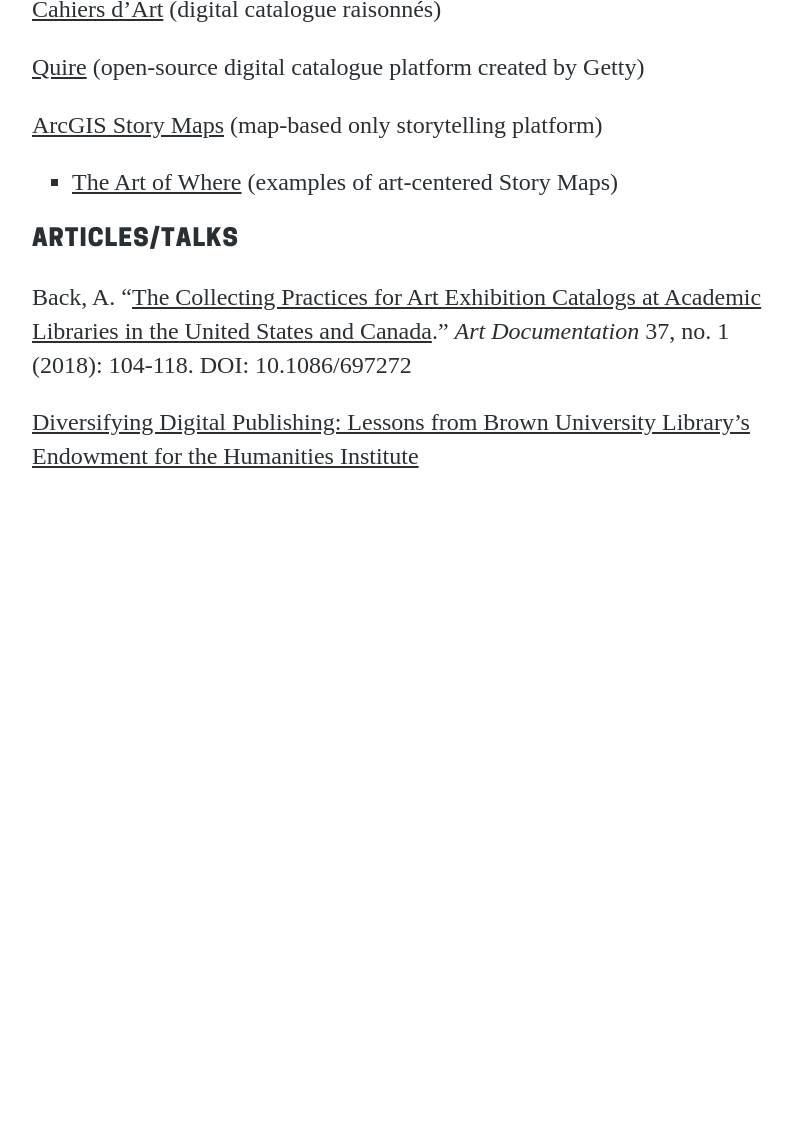
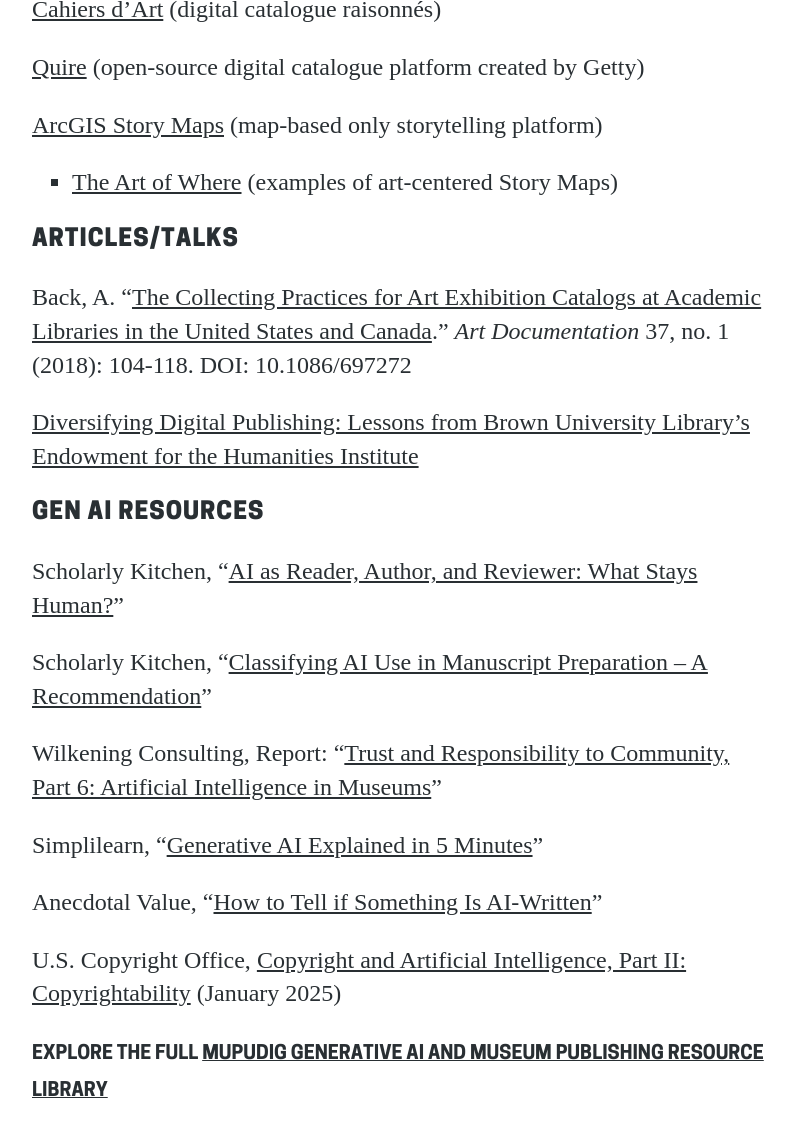
Before and after one commit to digpublishing/digpublishing.github.io, a Jekyll site: the page built from resources.md, in a window 1280 px wide and 1400 px high, scrolled down 1971 px. Shown: the top 1137 px of the window, without its empty margins (238-1032 px from the left). Built offline with Jekyll 4.4.1, drawn with Linux system fonts in a browser that asks for light colours; before the commit the page ends 2736 px from its top, so only the background shows below that.

Commit message:
Update Pages “resources”

```diff
--- a/resources.md
+++ b/resources.md
@@ -63,3 +63,19 @@
 Back, A. “[The Collecting Practices for Art Exhibition Catalogs at Academic Libraries in the United States and Canada](https://www.journals.uchicago.edu/doi/10.1086/697272).” *Art Documentation* 37, no. 1 (2018): 104-118. DOI: 10.1086/697272
 
 [Diversifying Digital Publishing: Lessons from Brown University Library’s Endowment for the Humanities Institute](https://www.cni.org/topics/digital-humanities/diversifying-digital-publishing-lessons-from-brown-university-librarys-national-endowment-for-the-humanities-institute)
+
+## Gen AI Resources
+
+Scholarly Kitchen, “[AI as Reader, Author, and Reviewer: What Stays Human?](https://scholarlykitchen.sspnet.org/2025/11/06/guest-post-ai-as-reader-author-and-reviewer-what-stays-human/?informz=1&nbd=&nbd_source=informz)”
+
+Scholarly Kitchen, “[Classifying AI Use in Manuscript Preparation – A Recommendation](https://scholarlykitchen.sspnet.org/2025/09/23/guest-post-classifying-ai-use-in-manuscript-preparation-a-recommendation/?informz=1&nbd=&nbd_source=informz)”
+
+Wilkening Consulting, Report: "[Trust and Responsibility to Community, Part 6: Artificial Intelligence in Museums](https://wilkeningconsulting.com/trust-and-responsibility-to-community-part-6/)"
+
+Simplilearn, “[Generative AI Explained in 5 Minutes](https://youtu.be/NRmAXDWJVnU?si=-ZRV2DRTWdMLY24W)”
+
+Anecdotal Value, “[How to Tell if Something Is AI-Written](https://hollisrobbinsanecdotal.substack.com/p/how-to-tell-if-something-is-ai-written)”
+
+U.S. Copyright Office, [Copyright and Artificial Intelligence, Part II: Copyrightability](https://www.copyright.gov/ai/Copyright-and-Artificial-Intelligence-Part-2-Copyrightability-Report.pdf) (January 2025)
+
+**Explore the full [MuPuDIG Generative AI and Museum Publishing Resource Library](https://docs.google.com/document/d/1GjJFRhUbtJCwR-fvMVbgIVk-pVPAh7ryURVi3Z0iNhc/edit?usp=sharing)**
```
